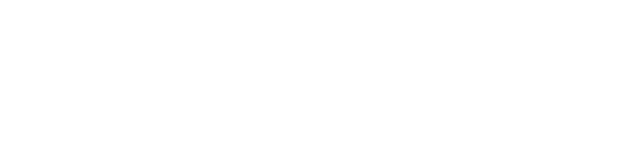
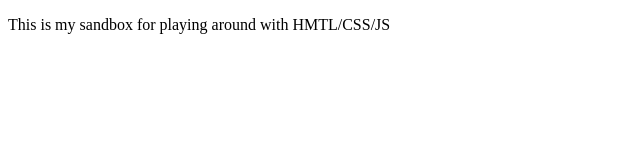
Before and after one commit to cloudloop/ingo.ai, a plain HTML site: page index.html in a window 1280 px wide. Shown: the whole page, without its empty margins (0-640 px from the left). Drawn offline with Linux system fonts and the light colour scheme.

Commit message:
Sandbox for webdev

```diff
--- a/index.html
+++ b/index.html
@@ -9,6 +9,6 @@
     <script src="myjs.js"></script>
 </head>
 <body>
-
+    <p>This is my sandbox for playing around with HMTL/CSS/JS</p>
 </body>
 </html>
```
